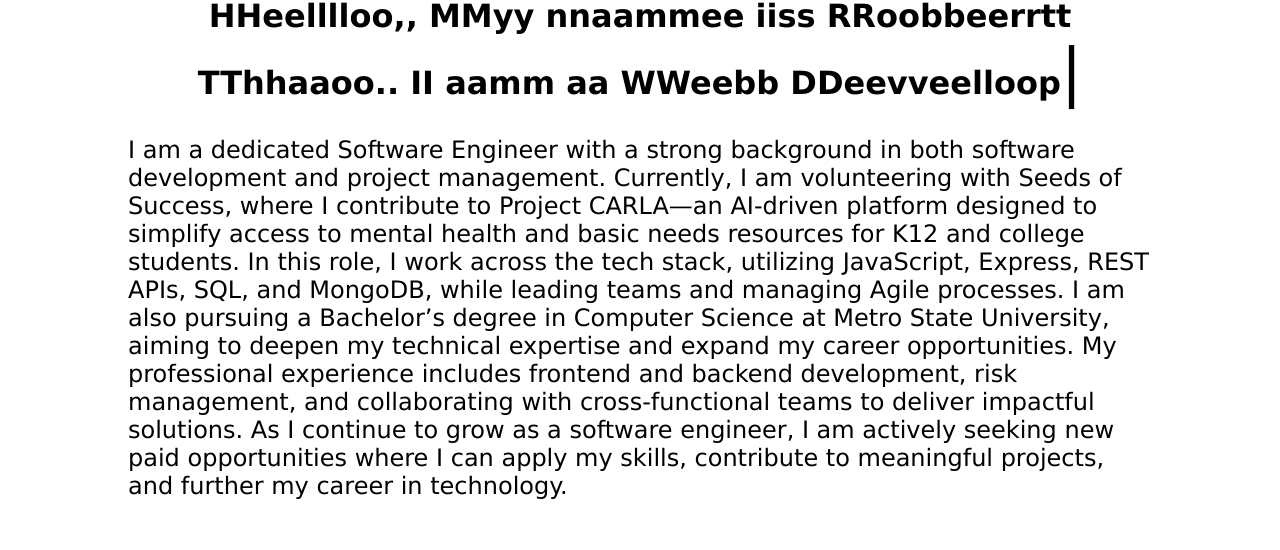
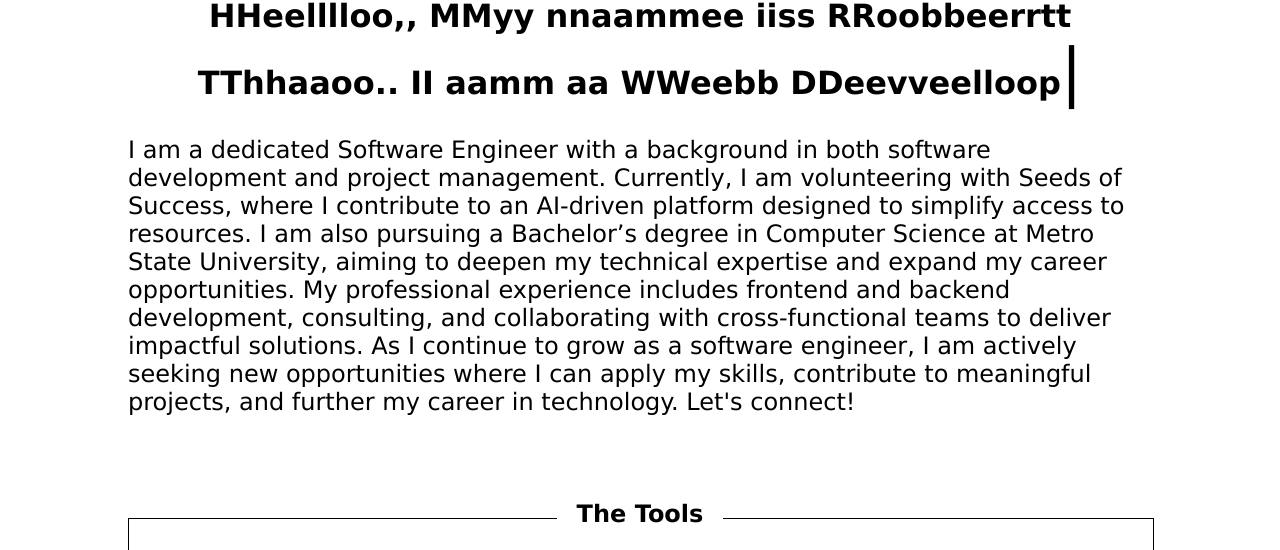
Before and after one commit to Robertlt94/robertlt94.github.io, a React (Create React App) app: page / in a window 1280 px wide. Shown: the part 813-1363 px from the top of the page. Built offline with nearby package versions, Linux system fonts and the light colour scheme.

Commit message:
Correct the last update. About Section was incorrect. Updated

```diff
--- a/src/MyInfoProvider.jsx
+++ b/src/MyInfoProvider.jsx
@@ -26,7 +26,7 @@ const MyInfoProvider = ({children}) => {
             fullName: "Robert Thao",
             profession: ["IT Professional", "Software Engineer", "Project Manager", "Scrum Master"],
             location: "Minnesota",
-            about: "I am a dedicated Software Engineer with a strong background in both software development and project management. Currently, I am volunteering with Seeds of Success, where I contribute to Project CARLA—an AI-driven platform designed to simplify access to mental health and basic needs resources for K12 and college students. In this role, I work across the tech stack, utilizing JavaScript, Express, REST APIs, SQL, and MongoDB, while leading teams and managing Agile processes. I am also pursuing a Bachelor’s degree in Computer Science at Metro State University, aiming to deepen my technical expertise and expand my career opportunities. My professional experience includes frontend and backend development, risk management, and collaborating with cross-functional teams to deliver impactful solutions. As I continue to grow as a software engineer, I am actively seeking new paid opportunities where I can apply my skills, contribute to meaningful projects, and further my career in technology."
+            about: "I am a dedicated Software Engineer with a background in both software development and project management. Currently, I am volunteering with Seeds of Success, where I contribute to an AI-driven platform designed to simplify access to resources. I am also pursuing a Bachelor’s degree in Computer Science at Metro State University, aiming to deepen my technical expertise and expand my career opportunities. My professional experience includes frontend and backend development, consulting, and collaborating with cross-functional teams to deliver impactful solutions. As I continue to grow as a software engineer, I am actively seeking new opportunities where I can apply my skills, contribute to meaningful projects, and further my career in technology. Let's connect!"
         }
     );
     const [education] = useState(
```
Also changed, not shown: 7 other files (tests, documents, lock files or other folders).
